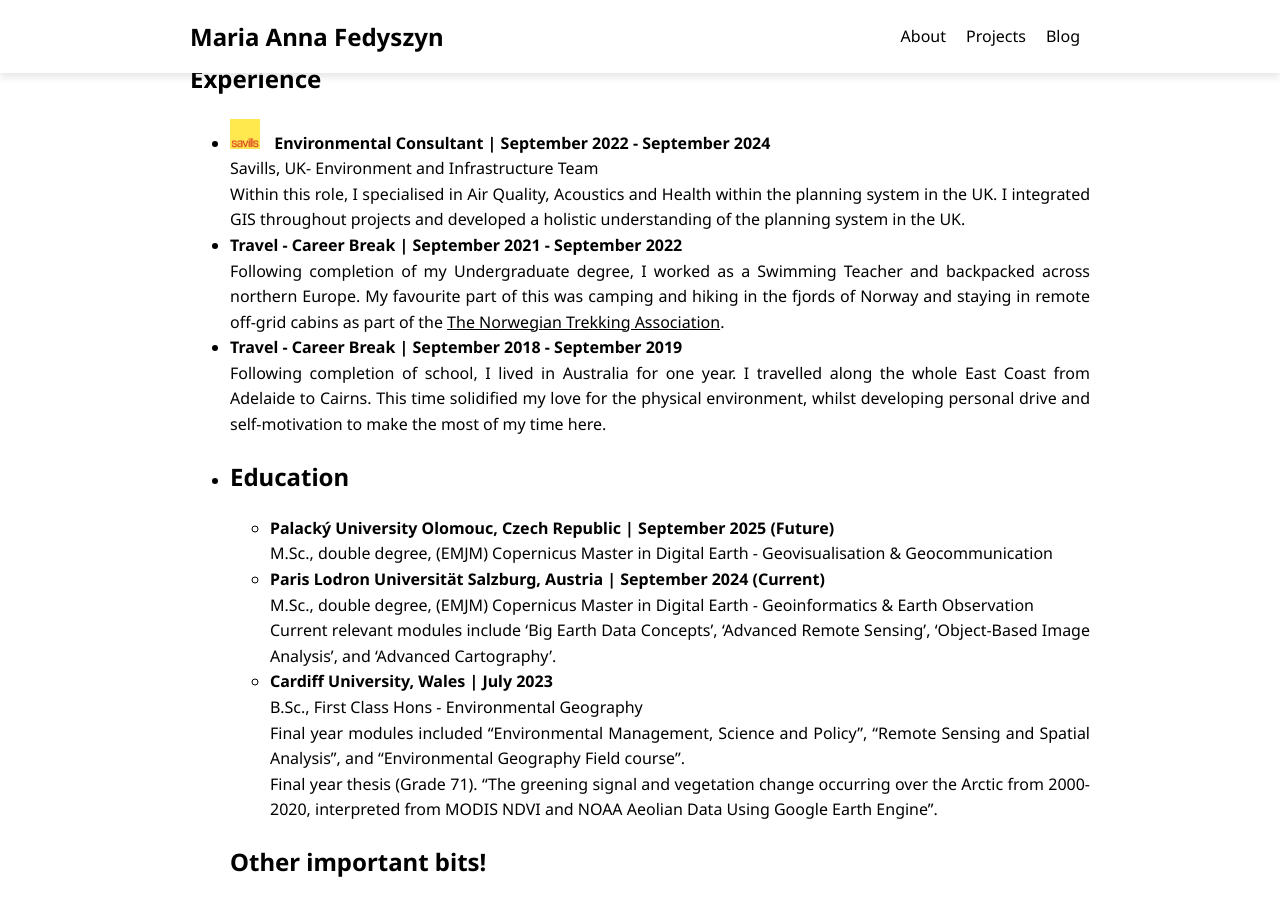
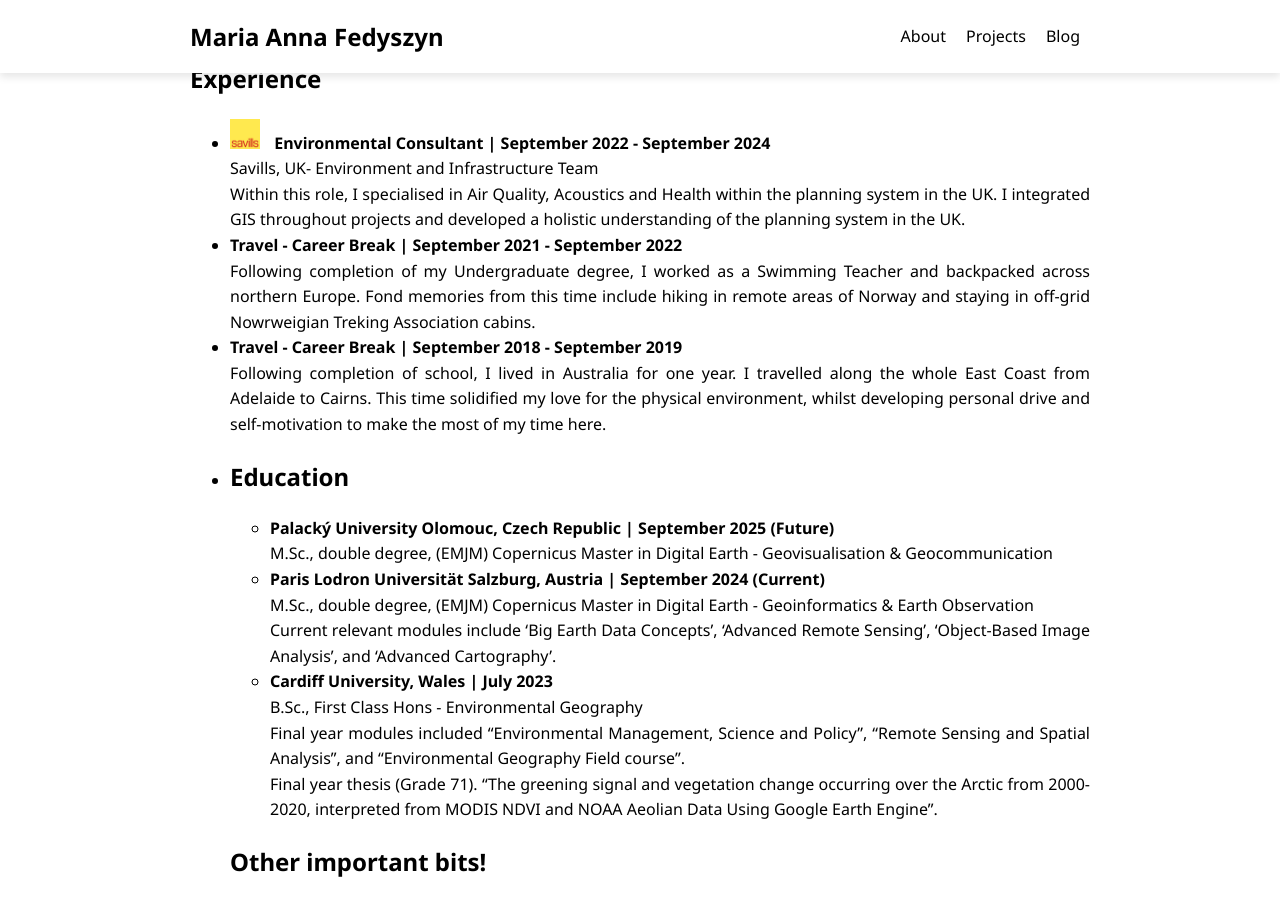
Before and after one commit to maria-anna-gis/maria-anna-gis.github.io, a Jekyll site: the page built from index.md, in a window 1280 px wide and 900 px high, scrolled down 876 px. Built offline with Jekyll 4.4.1, drawn with Linux system fonts in a browser that asks for light colours.

Commit message:
Update index.md

```diff
--- a/index.md
+++ b/index.md
@@ -48,7 +48,7 @@ title: About
     </li>
     <li>
          <strong>Travel - Career Break | September 2021 - September 2022 </strong>
-         <br>Following completion of my Undergraduate degree, I worked as a Swimming Teacher and backpacked across northern Europe. My favourite part of this was camping and hiking in the fjords of Norway and staying in remote off-grid cabins as part of the <a href="https://www.dnt.no/english" rel="external nofollow noopener" target="_blank">The Norwegian Trekking Association</a>.
+         <br>Following completion of my Undergraduate degree, I worked as a Swimming Teacher and backpacked across northern Europe. Fond memories from this time include hiking in remote areas of Norway and staying in off-grid Nowrweigian Treking Association cabins.
     </li>
      <li>
         <strong>Travel - Career Break | September 2018 - September 2019 </strong>
```
